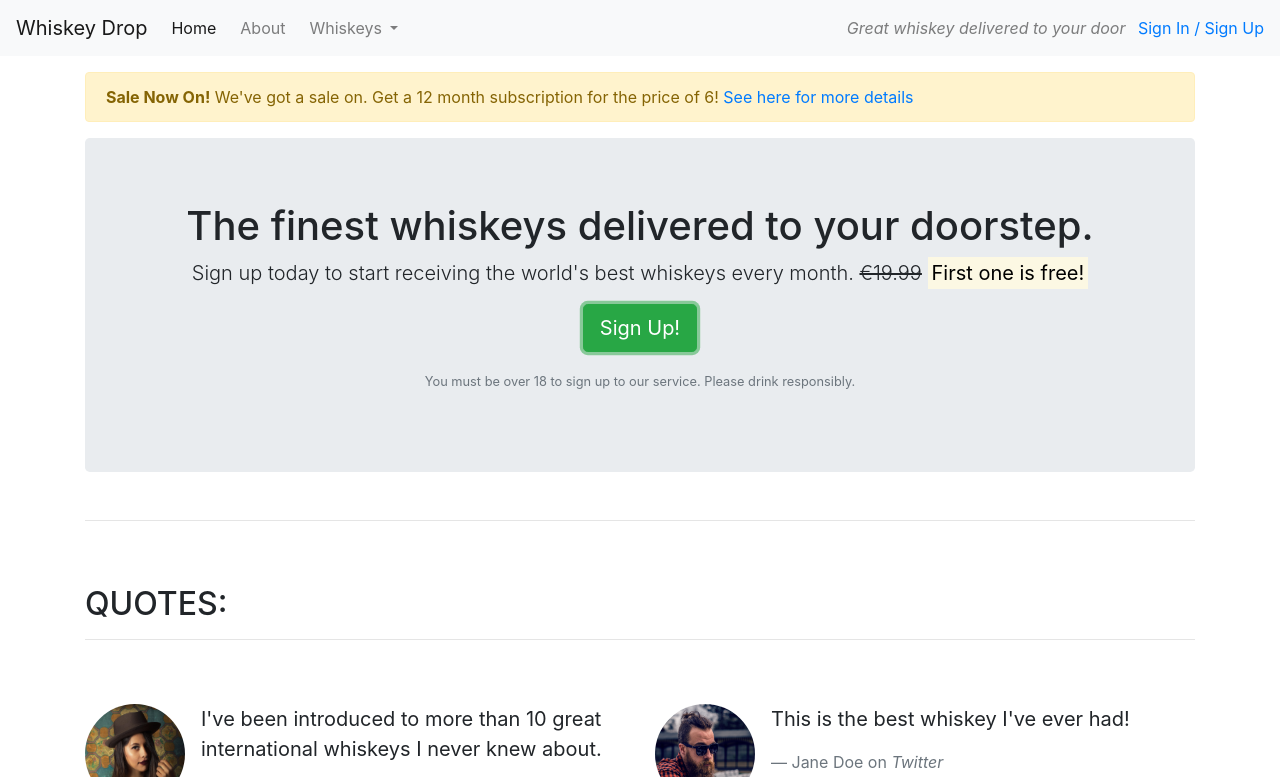
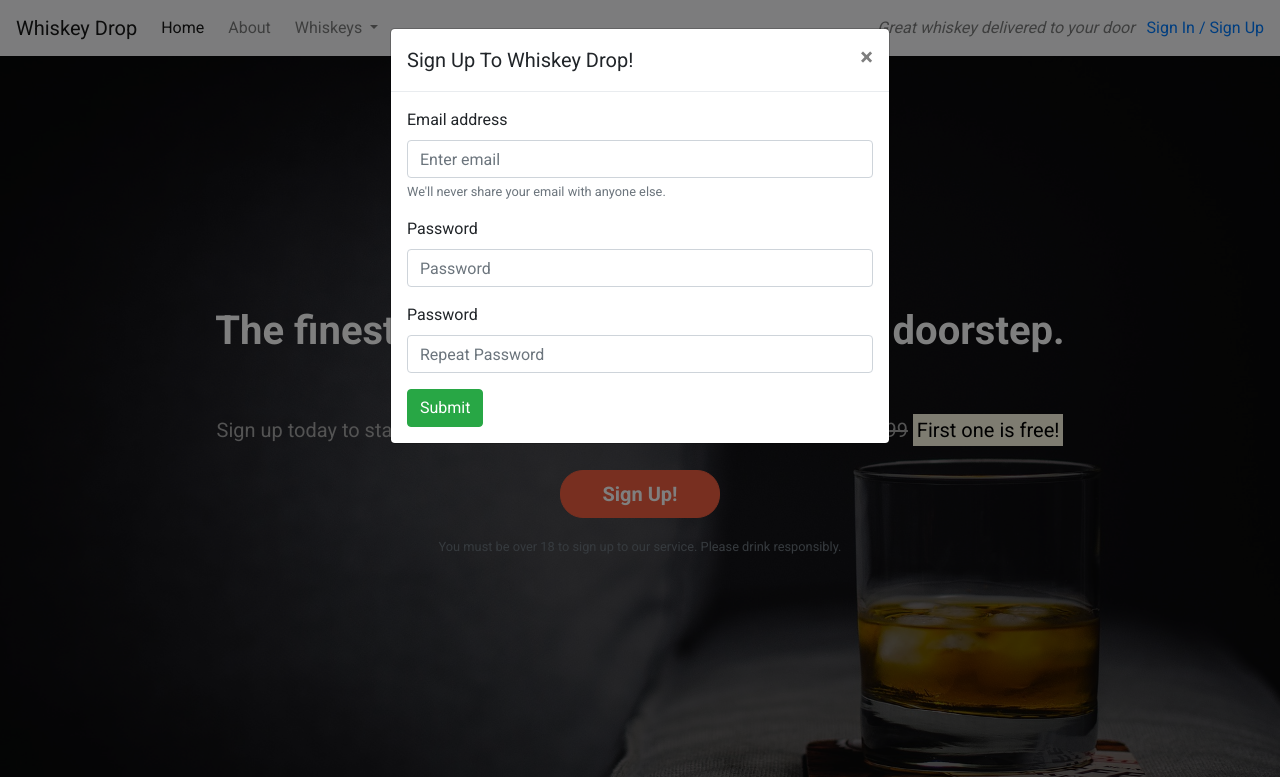
Before and after one commit to MilenTecle/bootstrap, a plain HTML site: page index.html in a window 1280 px wide. Both pictures are taken after a click on the button "Sign Up!". Shown: the top 777 px of the page. Drawn offline with nearby package versions, Linux system fonts and the light colour scheme.

Commit message:
Add custom CSS

```diff
--- /dev/null
+++ b/css/styles.css
@@ -0,0 +1,89 @@
+body {
+    font-family: 'Roboto', sans-serif;
+}
+
+.alert-container {}
+
+.callout-container{
+    height: 100vh;
+    background: url('../images/whiskey-background.jpg') no-repeat bottom right fixed;
+    background-size: cover;
+    display: flex;
+    align-items: center;
+    justify-content: center;
+    position: relative;
+
+}
+
+.opaque-overlay {
+    position: absolute;
+    top: 0;
+    left: 0;
+    height: 100%;
+    width: 100%;
+    background-color: rgba(0,0,0, 0.5);
+}
+
+.quotes-container{}
+
+.features-container{}
+
+/* Block dividers */
+.block-divider {
+    width: 75px;
+    height: 5px;
+    border:0;
+}
+
+.block-divider--orange {
+    background-color: #f05f40;
+}
+
+.block-divider--short {
+    width: 35px;
+}
+
+
+/* Jumbotron */
+.jumbotron {
+    background-color: transparent;
+}
+
+.jumbotron-header {
+    color:white;
+    font-weight: bold;
+    margin-bottom: 30px;
+}
+
+.jumbotron .lead {
+    margin: 25px 0;
+    color: #a7a7a7;
+}
+
+
+.jumbotron-small {
+    font-size: 60%;
+    font-style: italic;
+    color: #d0d0d0;
+}
+
+/* Buttons */
+.btn--cta {
+    font-weight: bold;
+    border-radius: 23px;
+    width: 160px;
+}
+
+.btn--red {
+    color: white;
+    background-color: #f05f40;
+    border-color: #f05f40;
+}
+
+.btn--red:hover,
+.btn--red:active,
+.btn--red:focus,
+.btn--red:active:focus {
+    background-color: #df4929;
+    border-color: #df4929;
+}
--- a/index.html
+++ b/index.html
@@ -6,6 +6,10 @@
     <meta name="viewport" content="width=device-width, initial-scale=1.0">
     <title>Whiskey Drop | Taste a new whiskey every month</title>
     <link rel="stylesheet" href="https://maxcdn.bootstrapcdn.com/bootstrap/4.1.3/css/bootstrap.min.css">
+    <!--Google Fonts-->
+    <link href="https://fonts.googleapis.com/css?family=Roboto:400,700" rel="stylesheet">
+    <!--CSS stylesheet-->
+    <link rel="stylesheet" href="css/styles.css">
 </head>
 
 <body>
@@ -39,9 +43,9 @@
             <p class="navbar-text my-auto mr-2"><i>Great whiskey delivered to your door</i></p>
             <a href="/login">Sign In / Sign Up</a>
         </div>
-        <!--</div>-->
     </nav>
-    <article class="container mt-3">
+    <!--
+    <article class="container alert-container">
         <div class="row d-none d-sm-block">
             <div class="col-12">
                 <div class="alert alert-warning">
@@ -49,23 +53,31 @@
                 </div>
             </div>
         </div>
+        </div>
+        -->
+        <div class="container-fluid callout-container">
         <!-- Callout -->
+        <div class="opaque-overlay">&nbsp;</div>
         <div class="row">
             <div class="col-12">
                 <section class="callout jumbotron text-center">
-                    <h1>The finest whiskeys delivered to your doorstep.</h1>
+                    <h1 class="jumbotron-header">The finest whiskeys delivered to your doorstep.</h1>
+                    <hr class="block-divider block-divider--orange">
                     <p class="lead">Sign up today to start receiving the world's best whiskeys every month.
                         <s class="d-none d-sm-inline">€19.99</s>
                         <span class="d-inline d-sm-none"><br></span>
                         <strong><mark>First one is free!</mark></strong></p>
-                    <p><button class="btn btn-lg btn-success">Sign Up!</button></p>
+                    <p><button class="btn btn-lg btn--cta btn--red" data-toggle="modal" data-target="#signUpModal">Sign Up!</button></p>
                     <p class="text-muted"><small>You must be over 18 to sign up to our service. Please drink responsibly.</small></p>
                 </section>
             </div>
         </div>
         <!-- /.callout -->
-        <hr>
+      </div>
+    </div>
+
         <!-- Quotes -->
+        <div class="container quotes container">
         <section class="quotes">
             <div class="row">
                 <div class="col-12 my-5">
@@ -107,8 +119,9 @@
             </div>
         </section>
         <!-- /.quotes -->
-        <hr>
+      </div>
         <!-- Features -->
+        <div class="features-container">
         <section class="features">
             <div class="row">
                 <div class="col-12 my-5">
@@ -141,7 +154,38 @@
             </div>
         </section>
         <!-- /.features -->
+      </div>
     </article>
+    <div class="modal" tabindex="-1" role="dialog" id="signUpModal">
+      <div class="modal-dialog" role="document">
+        <div class="modal-content">
+          <div class="modal-header">
+            <h5 class="modal-title">Sign Up To Whiskey Drop!</h5>
+            <button type="button" class="close" data-dismiss="modal" aria-label="Close">
+              <span aria-hidden="true">&times;</span>
+            </button>
+          </div>
+          <div class="modal-body">
+            <form>
+              <div class="form-group">
+                <label for="exampleInputEmail1">Email address</label>
+                <input type="email" class="form-control" id="exampleInputEmail1" aria-describedby="emailHelp" placeholder="Enter email">
+                <small id="emailHelp" class="form-text text-muted">We'll never share your email with anyone else.</small>
+              </div>
+              <div class="form-group">
+                <label for="password">Password</label>
+                <input type="password" class="form-control" id="password" placeholder="Password">
+              </div>
+              <div class="form-group">
+                <label for="repeatPassword">Password</label>
+                <input type="password" class="form-control" id="repeatPassword" placeholder="Repeat Password">
+              </div>
+              <button type="submit" class="btn btn-success">Submit</button>
+            </form>
+          </div>
+        </div>
+      </div>
+    </div>
     <!--Fontawesome-->
     <script src="https://kit.fontawesome.com/55f1def7cd.js" crossorigin="anonymous"></script>
     <script src="https://code.jquery.com/jquery-3.3.1.slim.min.js" integrity="sha384-q8i/X+965DzO0rT7abK41JStQIAqVgRVzpbzo5smXKp4YfRvH+8abtTE1Pi6jizo" crossorigin="anonymous"></script>
```
Also changed, not shown: images/whiskey-background.jpg (added).
